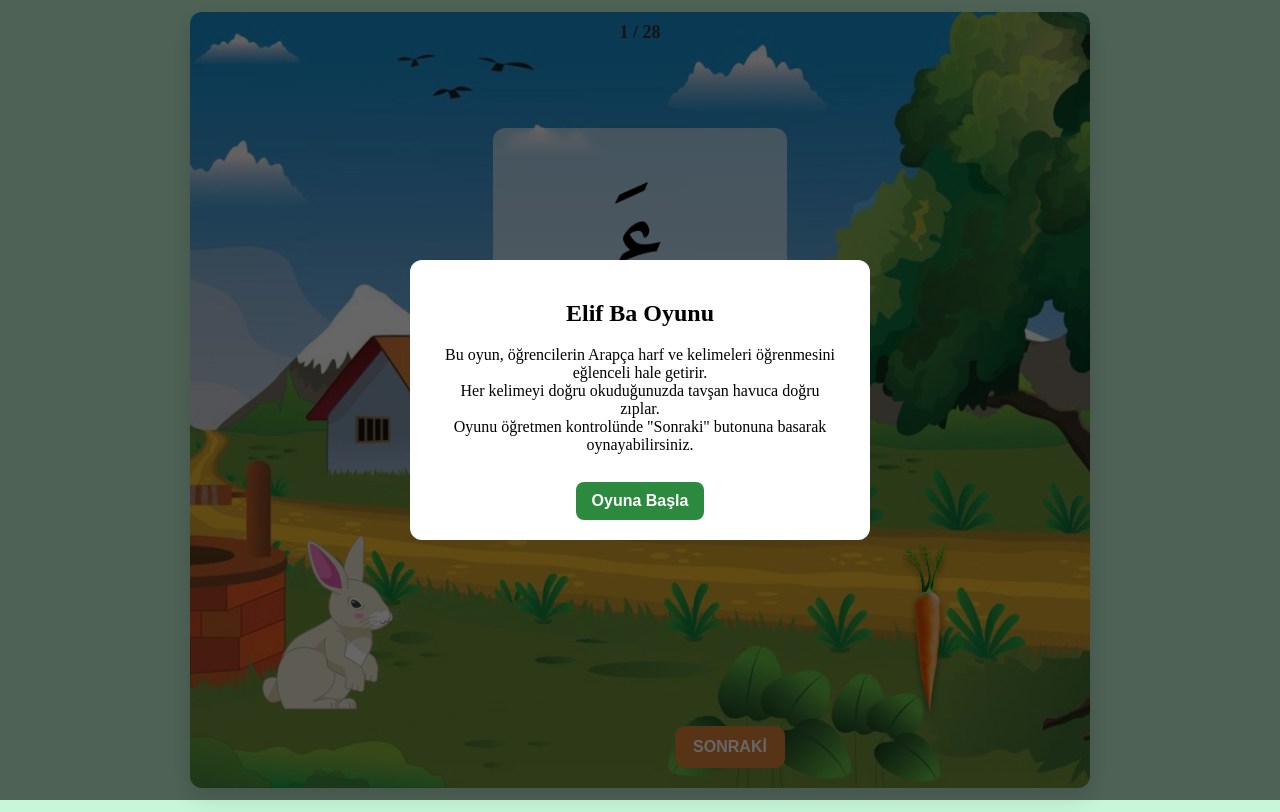
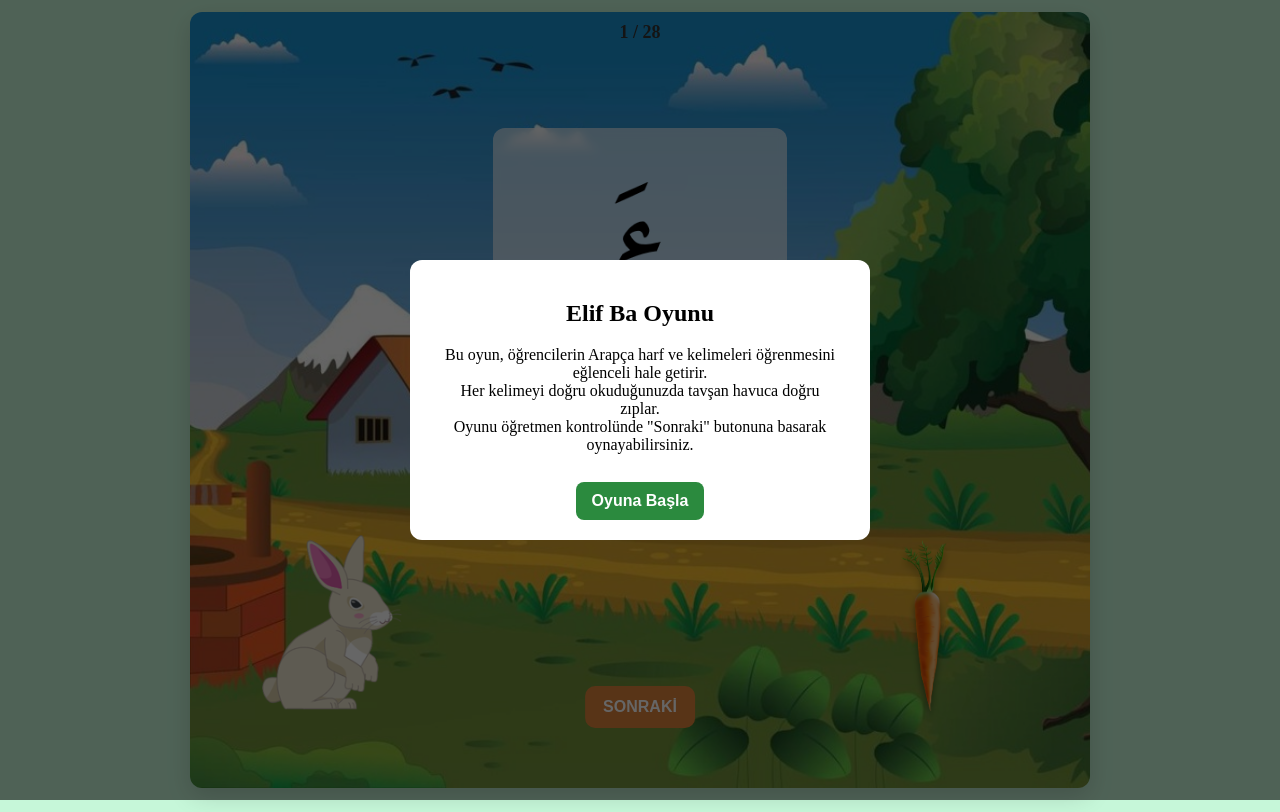
Before and after one commit to Firdevs-demir/kurandan-okuyabildiklerimiz1, a plain HTML site: page index.html in a window 1280 px wide. Drawn offline with Linux system fonts and the light colour scheme.

Commit message:
Update index.html

```diff
--- a/index.html
+++ b/index.html
@@ -12,7 +12,7 @@ html,body {height:100%;margin:0;background:#c6f7d9;font-family:'Amiri',serif;}
 .rabbit {position:absolute;left:8%;bottom:10%;width:140px;transition:left 0.6s ease,bottom 0.3s ease;z-index:5}
 .carrot {position:absolute;left:78%;bottom:8%;width:65px;transition:none;z-index:5}
 .status-panel {position:absolute;top:10px;left:50%;transform:translateX(-50%);z-index:10;font-size:18px;color:#333;font-weight:600;}
-.controls {position:absolute;bottom:20px;left:60%;transform:translateX(-50%);}
+.controls {position:absolute;bottom:60px;left:50%;transform:translateX(-50%);}
 button {padding:12px 18px;border-radius:10px;border:0;background:#DB823B;color:white;font-weight:600;cursor:pointer;font-size:16px;}
 button[disabled] {opacity:.5;}
 #confetti {position:absolute;pointer-events:none;left:0;top:0;width:100%;height:100%;z-index:20}
```
